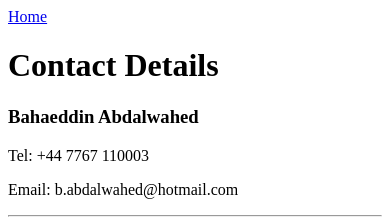
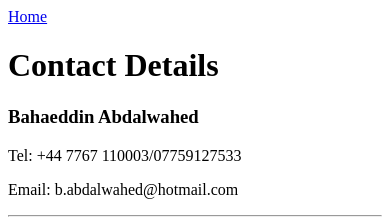
Before and after one commit to BAbdalwahed/CV-, a plain HTML site: page Contact me.html in a window 390 px wide. Shown: the top 222 px of the page. Drawn offline with Linux system fonts and the light colour scheme.

Commit message:
adding phone number

```diff
--- a/Contact me.html
+++ b/Contact me.html
@@ -9,7 +9,7 @@
   <h1>Contact Details</h1>
   <body>
     <p><h3>Bahaeddin Abdalwahed</h3></p>
-    <p>Tel: +44 7767 110003</p>
+    <p>Tel: +44 7767 110003/07759127533</p>
     <p>Email: b.abdalwahed@hotmail.com</p>
     <hr>
     <form class="" action="mailto:B.abdalwahed@htomail.com" method="post"enctype="text/plain">
```
